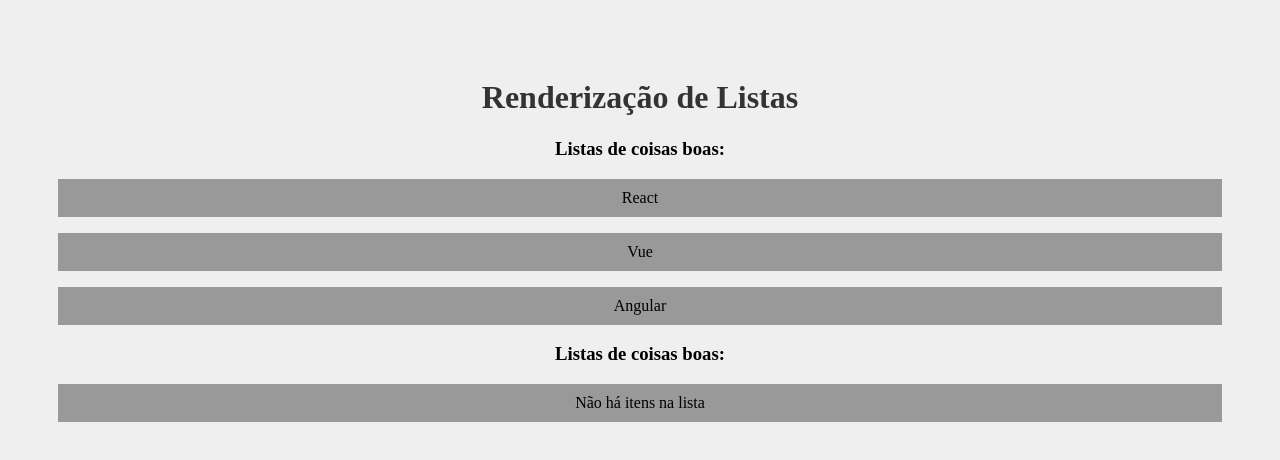
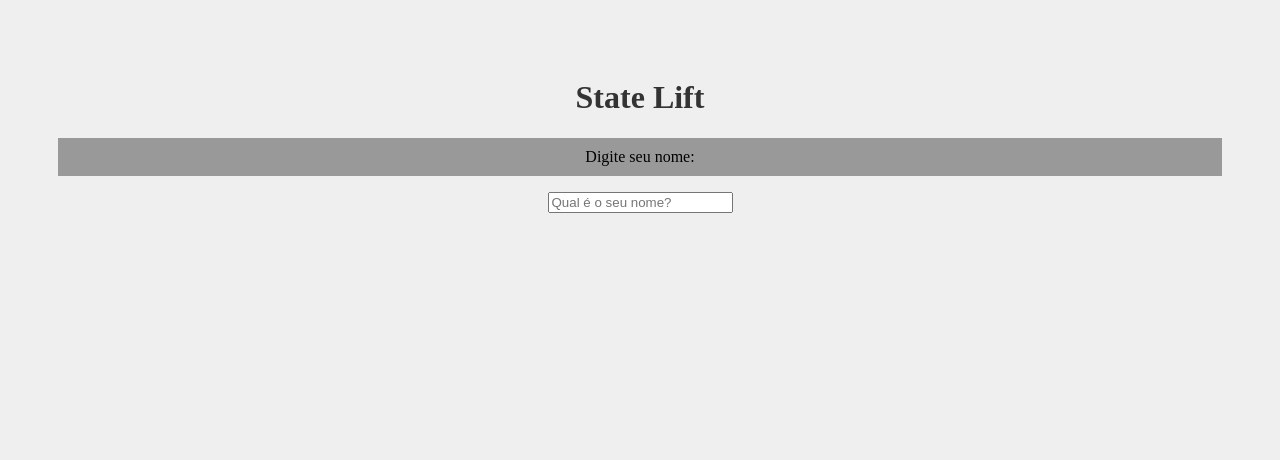
Before and after one commit to Flavia-OlSi/My-Costs, a React (Create React App) app: page / in a window 1280 px wide. Shown: the top 460 px of the page. Built offline with nearby package versions, Linux system fonts and the light colour scheme.

Commit message:
Aula 14 - State Lift

```diff
--- a/src/App.js
+++ b/src/App.js
@@ -1,15 +1,17 @@
+import { useState } from 'react';
 import './App.css';
-import OutraLista from './components/OutraLista';
+import Saudacao from './components/Saudacao';
+import SeuNome from './components/SeuNome';
+
 
 function App() {
-
-  const meusItens = ['React', 'Vue', 'Angular']
+  const [nome, setNome] = useState()
 
   return (
     <div className="App">
-      <h1>Renderização de Listas</h1>
-      <OutraLista itens={meusItens}/>
-      <OutraLista itens={[]}/>
+      <h1>State Lift</h1>
+      <SeuNome setNome={setNome}/>
+      <Saudacao nome={nome}/>
     </div>
   );
 }
--- /dev/null
+++ b/src/components/Saudacao.js
@@ -0,0 +1,14 @@
+function Saudacao({nome}) {
+
+    function gerarSaudacao(algumNome) {
+        return `Olá, ${algumNome}, tudo bem?`
+    }
+
+    return (
+        <>
+            {nome && <p>{gerarSaudacao(nome)}</p>}
+        </>
+    )
+}
+
+export default Saudacao;
--- /dev/null
+++ b/src/components/SeuNome.js
@@ -0,0 +1,11 @@
+function SeuNome({setNome}) {
+
+    return(
+        <div>
+            <p>Digite seu nome: </p>
+            <input type="text" placeholder="Qual é o seu nome?" onChange={(e) => setNome(e.target.value)}/>
+        </div>
+    )
+}
+
+export default SeuNome;
```
